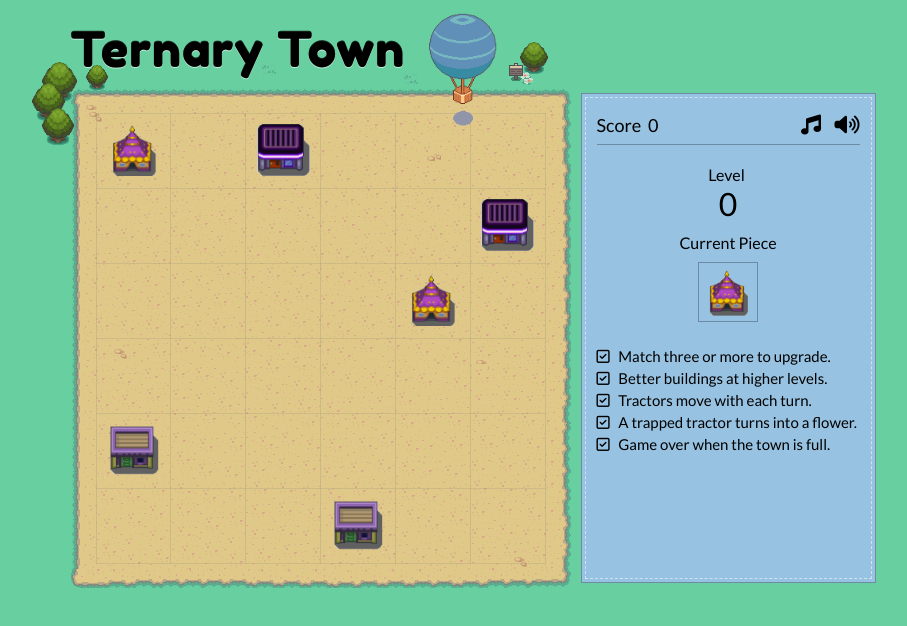
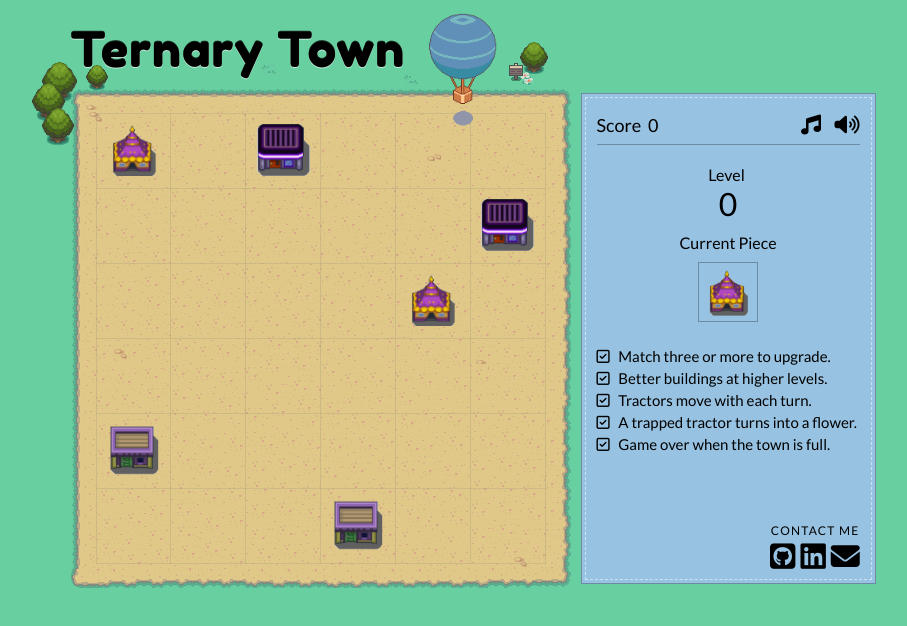
Before and after one commit to therealpineda/ternary_town, a website built with webpack: page index.html in a window 1280 px wide. Shown: the whole page, without its empty margins (167-1074 px from the left). Built offline with nearby package versions, Linux system fonts and the light colour scheme.

Commit message:
Add contact info

```diff
--- a/assets/css/style.css
+++ b/assets/css/style.css
@@ -1,5 +1,5 @@
 /* RESET */
-html, body, header, h1, h2, h3, main, div, table, tr, td, p, ul, li, section, img {
+html, body, header, h1, h2, h3, main, div, table, tr, td, p, ul, li, section, img, a , a:active, a:visited {
   margin: 0px;
   border: 0px;
   padding: 0px;
@@ -82,7 +82,7 @@ tr:hover td {
 
 .sidebar {
   width: 100%;
-  padding: 20px 15px;
+  padding: 20px 15px 10px 15px;
   margin: 5px 0 5px 10px;
   border: 1px solid rgba(0, 0, 0, 0.28);
   outline: 1px dashed rgba(0, 0, 0, 0.28);
@@ -152,11 +152,36 @@ tr:hover td {
   margin-bottom: 4px;
 }
 
-/* ANIMATIONS */
+.contact-info {
+  margin-top: 70px;
+  display: flex;
+  flex-direction: column;
+  text-align: right;
+  font-size: 12px;
+  text-transform: uppercase;
+  letter-spacing: 1.2px;
+}
 
-.hidden {
-  display: none;
+.c-icon, .contact-icons a, .contact-icons a:active, .contact-icons a:visited {
+  margin-top: 3px;
+  font-size: 29px;
+  color: #000;
+  transition: color 0.2s;
+  letter-spacing: -0.3px;
 }
+
+.c-icon:hover {
+  font-size: 29px;
+  cursor: pointer;
+  color: #49799E;
+}
+
+.desk {
+  width: 120px;
+  height: 60px;
+}
+
+/* HEADER BACKGROUNG IMAGES */
 
 .sign {
   position: absolute;
@@ -213,6 +238,12 @@ tr:hover td {
   left: 190px;
   top: 42px;
   border-radius: 5px;
+}
+
+/* ANIMATIONS */
+
+.hidden {
+  display: none;
 }
 
 .balloon {
--- a/index.html
+++ b/index.html
@@ -120,6 +120,20 @@
               Game over when the town is full.
             </li>
           </ul>
+          <div class='contact-info'>
+            <p>Contact Me</p>
+            <div class='contact-icons'>
+              <a href="https://github.com/therealpineda" target="_blank">
+                <i class="c-icon fa fa-github-square" aria-hidden="true"></i>
+              </a>
+              <a href="https://www.linkedin.com/in/therealpineda/" target="_blank">
+                <i class="c-icon fa fa-linkedin-square" aria-hidden="true"></i>
+              </a>
+              <a href="mailto:pineda.christopher@gmail.com" target="_blank">
+                <i class="c-icon fa fa-envelope" aria-hidden="true"></i>
+              </a>
+            </div>
+          </div>
           <audio id='sound-player'></audio>
           <audio id='music-player'></audio>
         </div>
```
